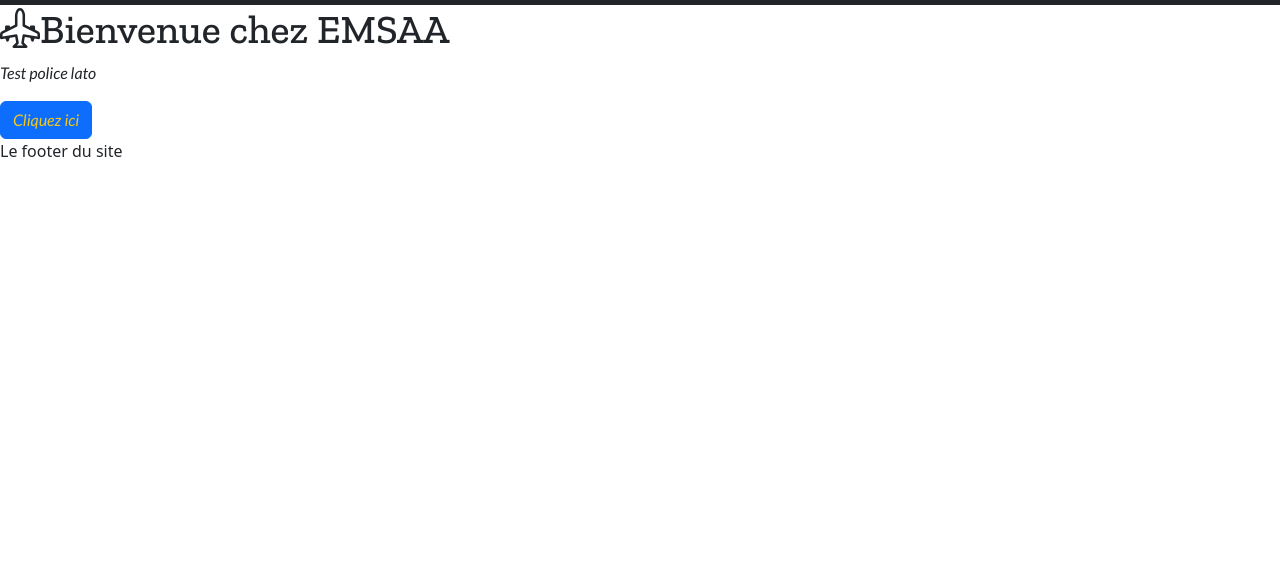
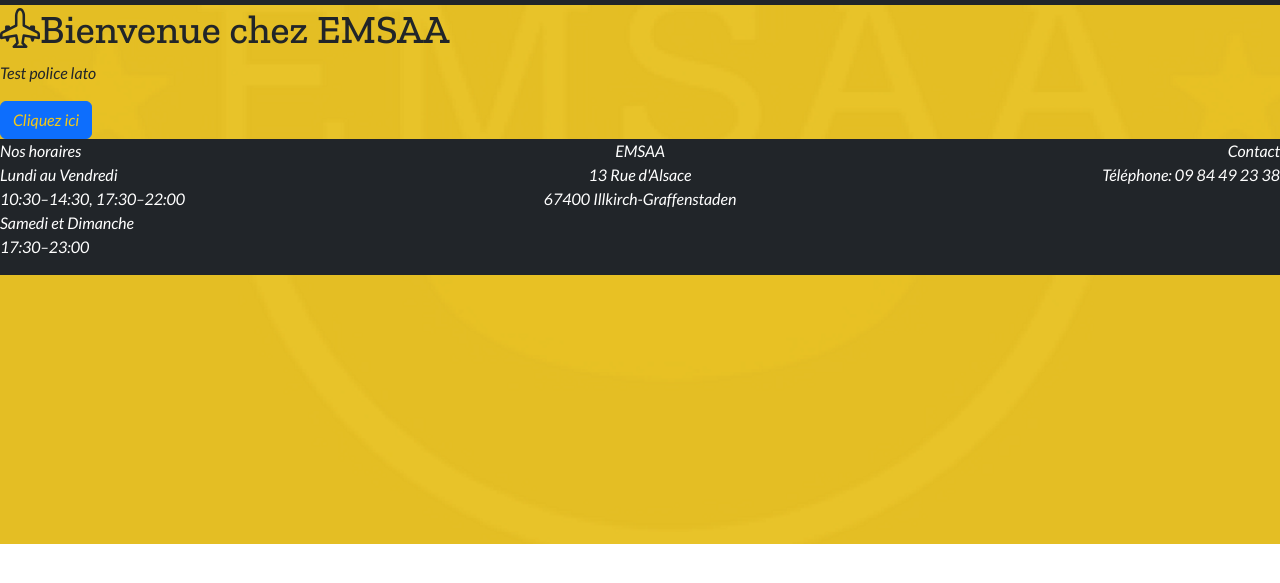
Before and after one commit to ilkbkr67/ProjetEMSAA, a website with bundled scripts: page index.html in a window 1280 px wide. Shown: the part 91-674 px from the top of the page. Built offline with nearby package versions, Linux system fonts and the light colour scheme; files whose address does not match are found by name.

Commit message:
Ajout du background du site

```diff
--- a/index.html
+++ b/index.html
@@ -56,11 +56,37 @@
         </nav>
     </header>
 
-    <main id="main-page">
+    <div class="background-container">
+        <div class="content">
+            <main id="main-page"></main>
+        </div>
+    </div>
 
-    </main>
 
-    <footer>Le footer du site</footer>
+    <footer class="bg-dark text-white">
+        <div class="row">
+            <div class="col-6 col-lg-4 text-left">
+                <p>
+                    Nos horaires</br>
+                    Lundi au Vendredi</br>
+                   10:30–14:30, 17:30–22:00</br>
+                   Samedi et Dimanche</br>
+                   17:30–23:00
+                </p>
+            </div>
+            <div class="col-6 col-lg-4 text-center">
+                <p>EMSAA <br/>
+                    13 Rue d'Alsace <br/>
+                    67400 Illkirch-Graffenstaden <br/>
+                </p>
+            </div>
+            <div class="col-6 col-lg-4 text-end">
+                <p>Contact</br>
+                    Téléphone: 09 84 49 23 38</br>
+                </p>
+            </div>
+        </div>
+    </footer>
 
     <script type="module" src="Router/Router.js"></script>
     <script src="node_modules/bootstrap/dist/js/bootstrap.bundle.min.js"></script>
--- a/scss/_custom.scss
+++ b/scss/_custom.scss
@@ -4,8 +4,8 @@
 // Include any default variable overrides here (though functions won't be available)
 $primary: #161A26;
 $secondary: #F3C819;
-$dark: #121522;
-$black: #111421;
+$dark: #161A26;
+$black: #161A26;
 
 
 @import "../node_modules/bootstrap/scss/bootstrap";
--- a/scss/main.scss
+++ b/scss/main.scss
@@ -18,3 +18,11 @@ p, a {
 header{
     background-color: #111421;
 }
+
+body{
+
+    position: relative;
+    width: 100%;
+    height: 100%;
+    background: url(/Image/EMSAAfond.png) center/cover no-repeat;
+}
```
Also changed, not shown: pages/home.html (+4 -3 lines), Image/EMSAAfond.png (added), scss/main.css, 1 other file.
